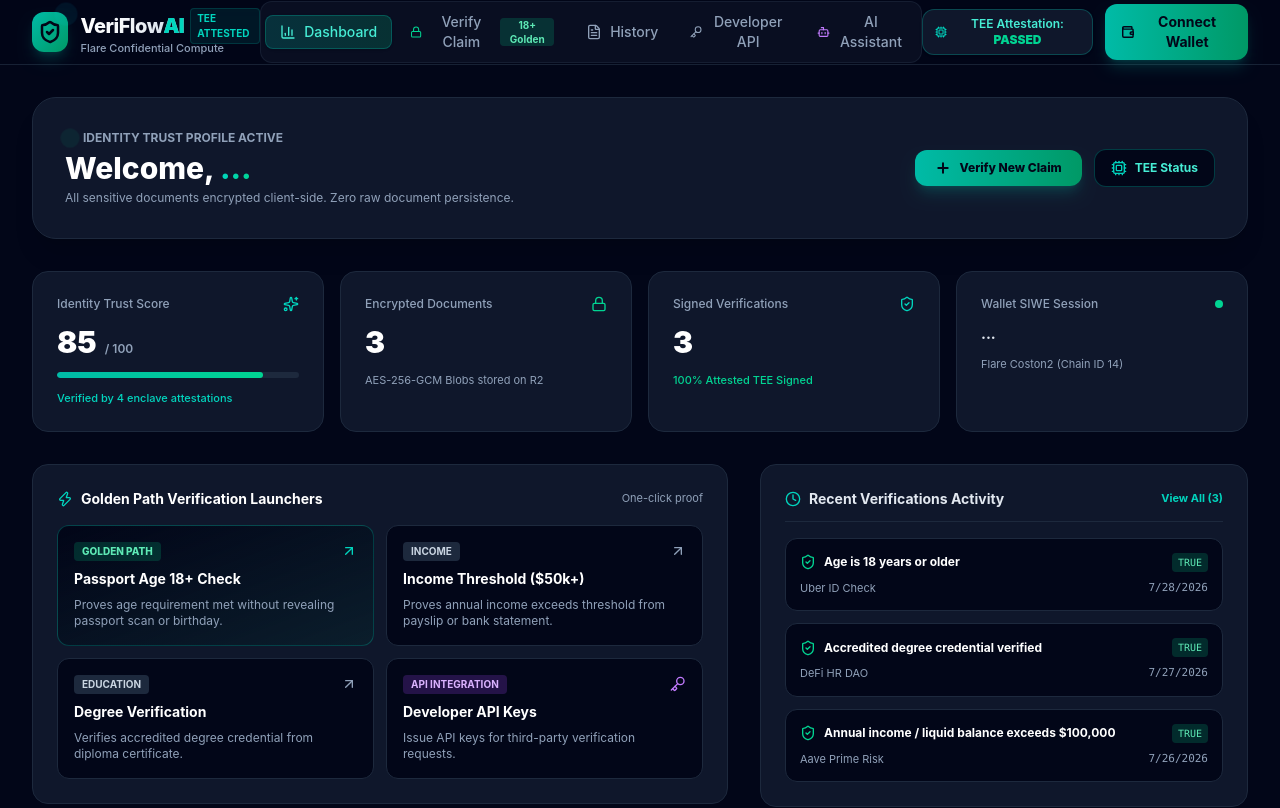
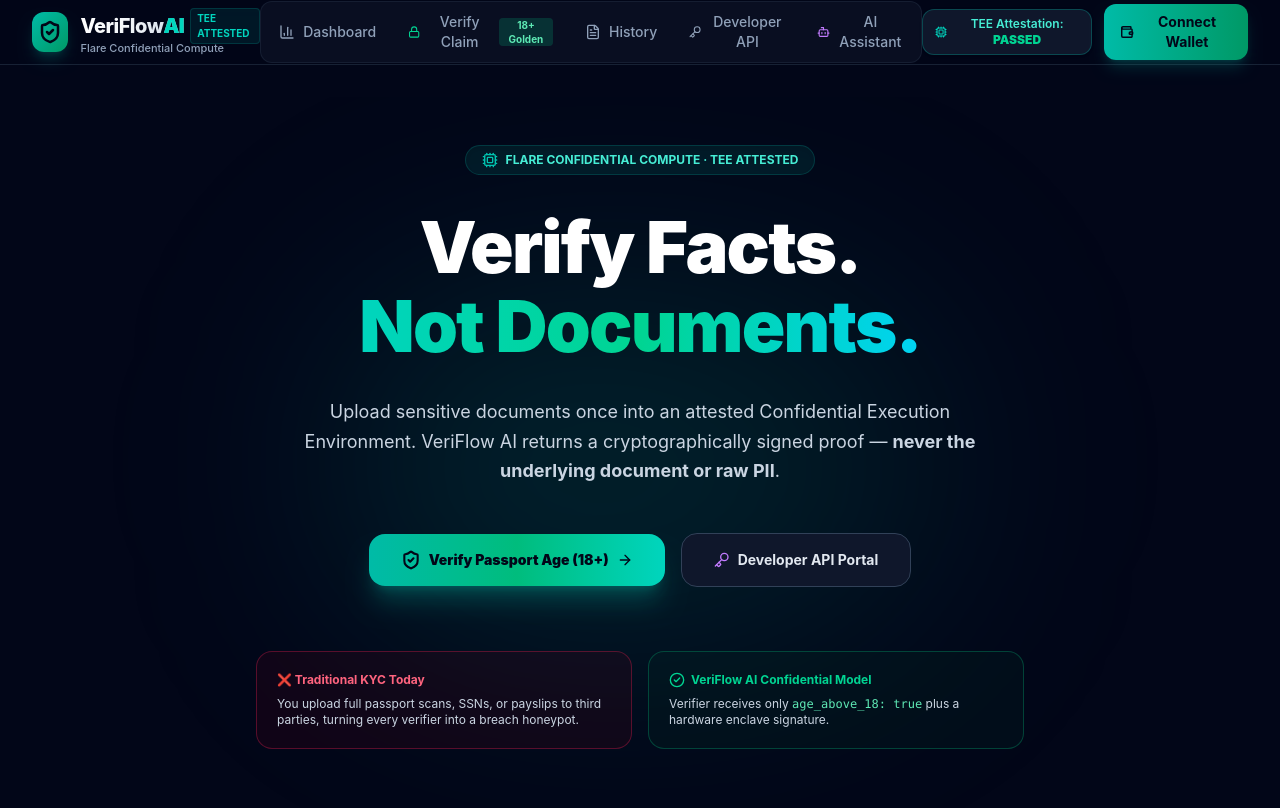
Before and after one commit to Librapraise/veriflow-ai, a React (Vite) app: page / in a window 1280 px wide. Shown: the top 808 px of the page. Built offline with nearby package versions, Linux system fonts and the light colour scheme.

Commit message:
Add landing

```diff
--- a/src/App.tsx
+++ b/src/App.tsx
@@ -11,7 +11,7 @@
 import { VeriFlowStore } from './lib/apiStore';
 
 export function App() {
-  const [activeTab, setActiveTab] = useState<'landing' | 'dashboard' | 'verify' | 'history' | 'developer' | 'assistant'>('dashboard');
+  const [activeTab, setActiveTab] = useState<'landing' | 'dashboard' | 'verify' | 'history' | 'developer' | 'assistant'>('landing');
   const [userSession, setUserSession] = useState<UserSession>(VeriFlowStore.getUserSession());
 
   const [isAttestationModalOpen, setIsAttestationModalOpen] = useState<boolean>(false);
```
